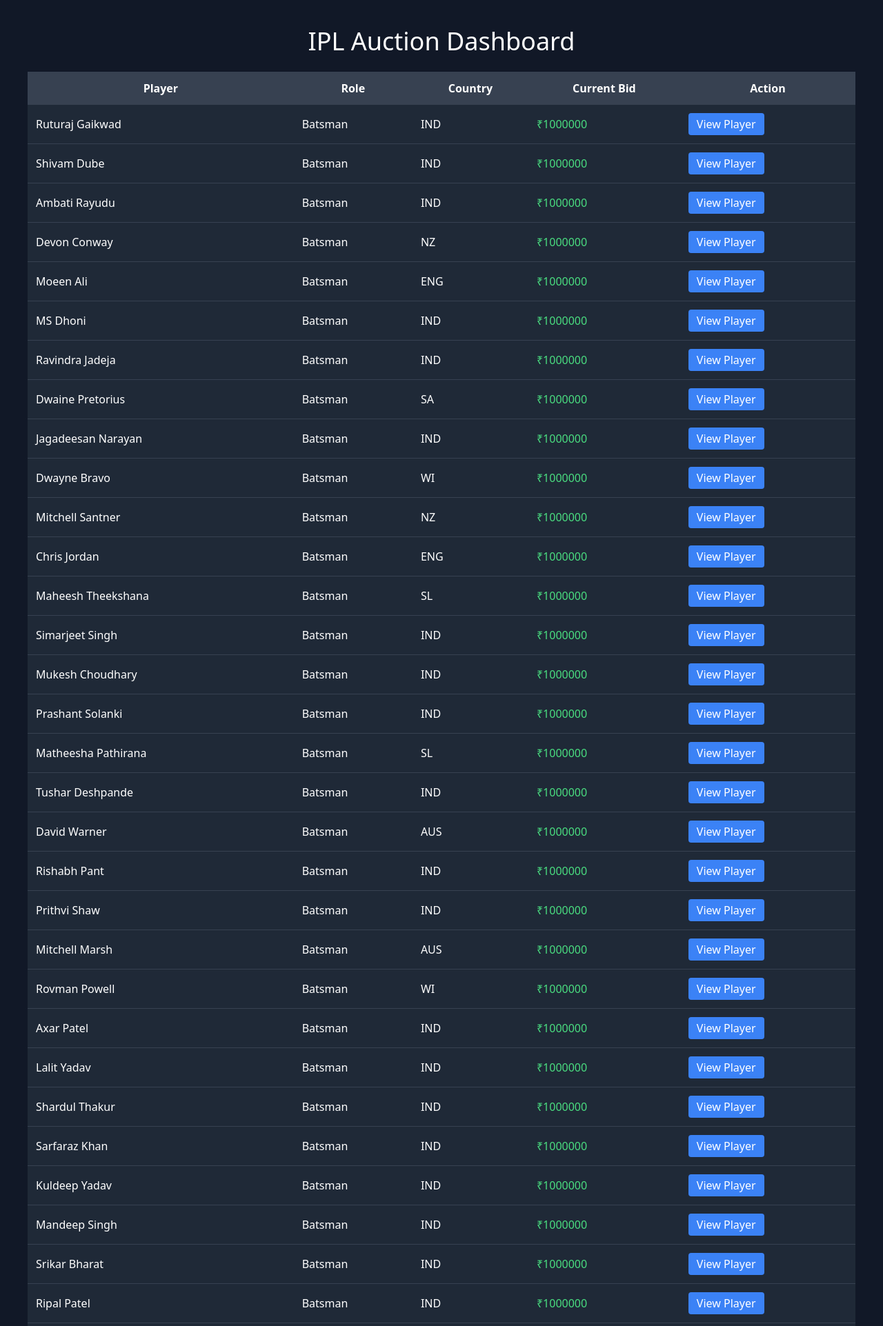
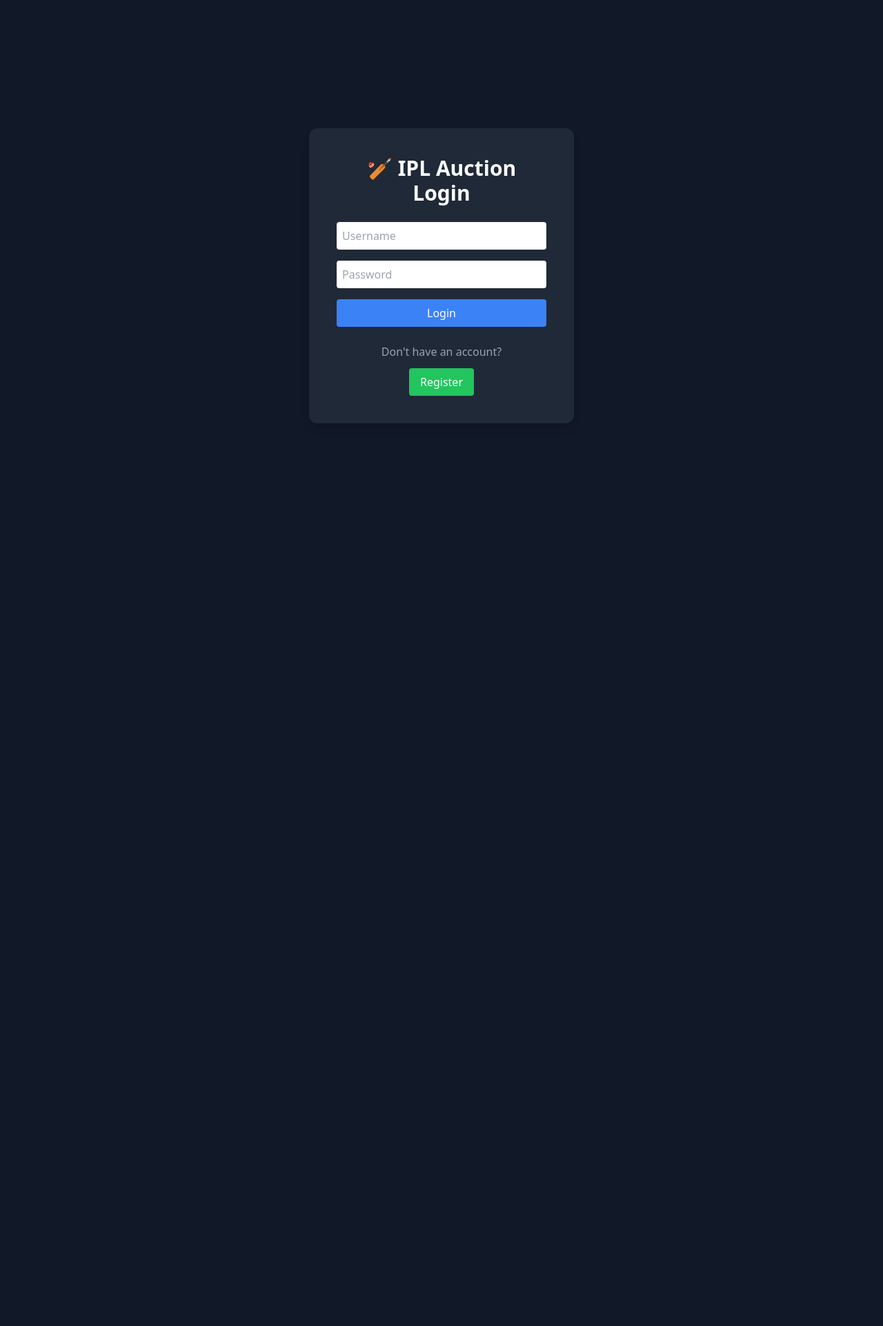
Before and after one commit to ritipshah/iplnew, a Flask app: page / in a window 1280 px wide. Shown: the top 1923 px of the page at 69% size. After the commit the page ends 614 px from the top, so only its background shows below. Run offline with Flask 3, Linux system fonts and the light colour scheme; some libraries are stand-ins or nearby versions.

Commit message:
improved UI for login, register and dashboard

```diff
--- a/app.py
+++ b/app.py
@@ -1,9 +1,11 @@
-from flask import Flask, render_template, request, redirect
+from flask import Flask, render_template, request, redirect, session
 from flask_sqlalchemy import SQLAlchemy
 import pandas as pd
 import os
 
 app = Flask(__name__)
+
+app.secret_key = "secretkey"
 
 # -----------------------------
 # DATABASE CONFIGURATION
@@ -21,7 +23,7 @@ db = SQLAlchemy(app)
 
 
 # -----------------------------
-# DATABASE MODEL
+# DATABASE MODELS
 # -----------------------------
 
 class Player(db.Model):
@@ -39,8 +41,17 @@ class Player(db.Model):
     current_bid = db.Column(db.Integer)
 
 
+class User(db.Model):
+
+    id = db.Column(db.Integer, primary_key=True)
+
+    username = db.Column(db.String(100), unique=True)
+
+    password = db.Column(db.String(100))
+
+
 # -----------------------------
-# LOAD DATASET INTO DATABASE
+# LOAD DATASET
 # -----------------------------
 
 with app.app_context():
@@ -49,10 +60,9 @@ with app.app_context():
 
     if Player.query.count() == 0:
 
-        # Correct CSV path for Render
         csv_path = os.path.join(os.path.dirname(__file__), "ipl_dataset.csv")
 
-        df = pd.read_csv(csv_path, encoding="utf-8")
+        df = pd.read_csv(csv_path)
 
         for _, row in df.iterrows():
 
@@ -72,19 +82,72 @@ with app.app_context():
 
 
 # -----------------------------
+# LOGIN PAGE
+# -----------------------------
+
+@app.route("/", methods=["GET","POST"])
+def login():
+
+    if request.method == "POST":
+
+        username = request.form["username"]
+        password = request.form["password"]
+
+        user = User.query.filter_by(username=username, password=password).first()
+
+        if user:
+
+            session["user"] = username
+
+            return redirect("/dashboard")
+
+        else:
+
+            return "Invalid Login"
+
+    return render_template("login.html")
+
+
+# -----------------------------
+# REGISTER PAGE
+# -----------------------------
+
+@app.route("/register", methods=["GET","POST"])
+def register():
+
+    if request.method == "POST":
+
+        username = request.form["username"]
+        password = request.form["password"]
+
+        user = User(username=username, password=password)
+
+        db.session.add(user)
+        db.session.commit()
+
+        return redirect("/")
+
+    return render_template("register.html")
+
+
+# -----------------------------
 # DASHBOARD
 # -----------------------------
 
-@app.route("/")
+@app.route("/dashboard")
 def dashboard():
 
-    players = Player.query.order_by(Player.current_bid.desc()).all()
+    search = request.args.get("search")
 
-    return render_template(
-        "app.html",
-        players=players,
-        page="dashboard"
-    )
+    if search:
+
+        players = Player.query.filter(Player.name.contains(search)).all()
+
+    else:
+
+        players = Player.query.order_by(Player.current_bid.desc()).all()
+
+    return render_template("app.html", players=players, page="dashboard")
 
 
 # -----------------------------
@@ -94,13 +157,9 @@ def dashboard():
 @app.route("/player/<int:id>")
 def player_page(id):
 
-    player = Player.query.get_or_404(id)
+    player = Player.query.get(id)
 
-    return render_template(
-        "app.html",
-        player=player,
-        page="player"
-    )
+    return render_template("app.html", player=player, page="player")
 
 
 # -----------------------------
@@ -110,20 +169,31 @@ def player_page(id):
 @app.route("/bid/<int:id>", methods=["POST"])
 def bid(id):
 
-    player = Player.query.get_or_404(id)
+    player = Player.query.get(id)
 
     bid_amount = int(request.form["bid"])
 
     if bid_amount > player.current_bid:
+
         player.current_bid = bid_amount
         db.session.commit()
+
+    return redirect("/dashboard")
+
+
+# -----------------------------
+# LOGOUT
+# -----------------------------
+
+@app.route("/logout")
+def logout():
+
+    session.pop("user", None)
 
     return redirect("/")
 
 
 # -----------------------------
-# RUN APP (LOCAL ONLY)
-# -----------------------------
 
 if __name__ == "__main__":
-    app.run(host="0.0.0.0", port=5000)
+    app.run()
--- a/templates/app.html
+++ b/templates/app.html
@@ -1,28 +1,61 @@
 <!DOCTYPE html>
 <html>
-
 <head>
 <title>IPL Auction</title>
+
 <script src="https://cdn.tailwindcss.com"></script>
+
 </head>
 
-<body class="bg-gray-900 text-white p-10">
+<body class="bg-gray-900 text-white min-h-screen p-10">
 
 
 {% if page == "dashboard" %}
 
-<h1 class="text-4xl mb-6 text-center">IPL Auction Dashboard</h1>
+<h1 class="text-4xl text-center mb-8 font-bold">
+🏏 IPL Auction Dashboard
+</h1>
 
-<table class="table-auto w-full bg-gray-800 rounded-xl">
+
+<div class="flex justify-center mb-6">
+
+<form method="GET" action="/dashboard" class="flex gap-3">
+
+<input
+type="text"
+name="search"
+placeholder="Search Player"
+class="p-2 rounded text-black"
+/>
+
+<button class="bg-blue-500 px-4 py-2 rounded hover:bg-blue-600">
+Search
+</button>
+
+</form>
+
+<a href="/logout" class="ml-6 bg-red-500 px-4 py-2 rounded hover:bg-red-600">
+Logout
+</a>
+
+</div>
+
+
+
+<div class="flex justify-center">
+
+<table class="table-auto w-3/4 bg-gray-800 rounded-xl overflow-hidden">
 
 <thead class="bg-gray-700">
 
 <tr>
+
 <th class="p-3">Player</th>
 <th class="p-3">Role</th>
 <th class="p-3">Country</th>
 <th class="p-3">Current Bid</th>
 <th class="p-3">Action</th>
+
 </tr>
 
 </thead>
@@ -34,15 +67,24 @@
 <tr class="border-b border-gray-700 hover:bg-gray-700">
 
 <td class="p-3">{{player.name}}</td>
-<td class="p-3">{{player.role}}</td>
-<td class="p-3">{{player.country}}</td>
-<td class="p-3 text-green-400">₹{{player.current_bid}}</td>
+
+<td class="p-3 text-purple-400">
+{{player.role}}
+</td>
+
+<td class="p-3">
+{{player.country}}
+</td>
+
+<td class="p-3 text-green-400 font-semibold">
+₹{{player.current_bid}}
+</td>
 
 <td class="p-3">
 
 <a href="/player/{{player.id}}">
 
-<button class="bg-blue-500 px-3 py-1 rounded">
+<button class="bg-blue-500 px-3 py-1 rounded hover:bg-blue-600">
 View Player
 </button>
 
@@ -58,33 +100,46 @@ View Player
 
 </table>
 
+</div>
+
 {% endif %}
 
 
 
 {% if page == "player" %}
 
-<h1 class="text-3xl mb-6">{{player.name}}</h1>
+<div class="flex justify-center">
 
-<div class="bg-gray-800 p-6 rounded-xl w-96">
+<div class="bg-gray-800 p-8 rounded-xl w-96 text-center">
 
-<p>Role: {{player.role}}</p>
-<p>Country: {{player.country}}</p>
-<p>Runs: {{player.runs}}</p>
-<p>Strike Rate: {{player.strike_rate}}</p>
+<h1 class="text-3xl mb-4 font-bold">
+{{player.name}}
+</h1>
 
-<p class="text-xl mt-3 text-green-400">
+<p class="mb-2">Role: <span class="text-purple-400">{{player.role}}</span></p>
+
+<p class="mb-2">Country: {{player.country}}</p>
+
+<p class="mb-2">Runs: {{player.runs}}</p>
+
+<p class="mb-2">Strike Rate: {{player.strike_rate}}</p>
+
+<p class="text-green-400 text-xl mb-4">
 Current Bid: ₹{{player.current_bid}}
 </p>
 
-<form action="/bid/{{player.id}}" method="POST" class="mt-4">
+<form action="/bid/{{player.id}}" method="POST">
 
-<input type="number"
+<input
+type="number"
 name="bid"
 placeholder="Enter Bid"
-class="text-black p-2 rounded">
+class="p-2 rounded text-black"
+/>
 
-<button class="bg-green-500 px-4 py-2 rounded ml-2">
+<br><br>
+
+<button class="bg-green-500 px-4 py-2 rounded hover:bg-green-600">
 Place Bid
 </button>
 
@@ -92,15 +147,20 @@ Place Bid
 
 <br>
 
-<a href="/">
-<button class="bg-gray-600 px-3 py-1 rounded">
-Back to Dashboard
+<a href="/dashboard">
+
+<button class="bg-gray-600 px-3 py-1 rounded hover:bg-gray-500">
+Back
 </button>
+
 </a>
+
+</div>
 
 </div>
 
 {% endif %}
 
+
 </body>
 </html>
--- /dev/null
+++ b/templates/login.html
@@ -0,0 +1,59 @@
+<!DOCTYPE html>
+<html>
+
+<head>
+
+<title>Login</title>
+
+<script src="https://cdn.tailwindcss.com"></script>
+
+</head>
+
+<body class="bg-gray-900 flex items-center justify-center min-h-screen text-white">
+
+<div class="bg-gray-800 p-10 rounded-xl shadow-lg w-96 text-center">
+
+<h2 class="text-3xl font-bold mb-6">
+🏏 IPL Auction Login
+</h2>
+
+<form method="POST">
+
+<input
+type="text"
+name="username"
+placeholder="Username"
+required
+class="w-full p-2 mb-4 rounded text-black"
+/>
+
+<input
+type="password"
+name="password"
+placeholder="Password"
+required
+class="w-full p-2 mb-4 rounded text-black"
+/>
+
+<button class="bg-blue-500 w-full py-2 rounded hover:bg-blue-600">
+Login
+</button>
+
+</form>
+
+<p class="mt-6 text-gray-400">
+Don't have an account?
+</p>
+
+<a href="/register">
+
+<button class="mt-3 bg-green-500 px-4 py-2 rounded hover:bg-green-600">
+Register
+</button>
+
+</a>
+
+</div>
+
+</body>
+</html>
```
Also changed, not shown: templates/register.html (added, +57 -0 lines), instance/ipl.db.
